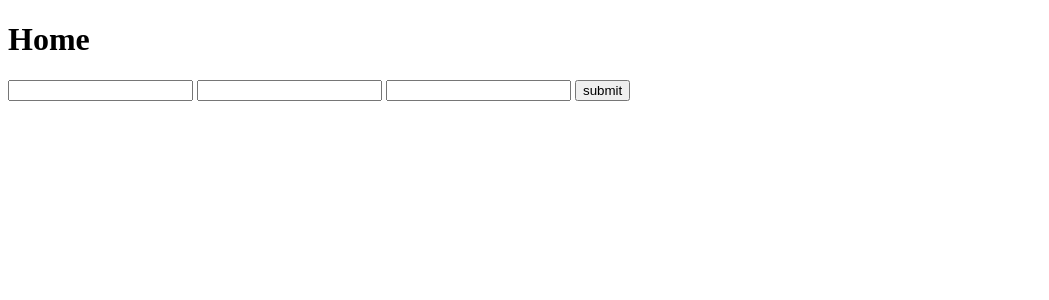
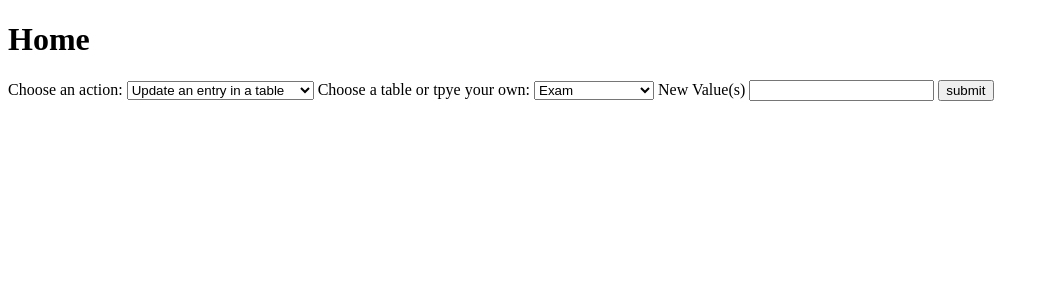
Before and after one commit to nhennigan/FYP, a Flask app: template backend/templates/admin_home.html in a window 1280 px wide. Shown: the part 26-326 px from the top of the page, without its empty margins (0-1049 px from the left). Run offline with Flask 2, Linux system fonts and the light colour scheme; the template is opened without the code that fills it, so the values that code supplies are empty.

Commit message:
nothing much workig but hello changed to main, modal seat not going map, email started, admin update started

```diff
--- /dev/null
+++ b/backend/main.py
@@ -0,0 +1,429 @@
+import os
+from flask import Flask, render_template,request,session,redirect,url_for,jsonify
+from flask_mail import Mail, Message
+import mysql.connector
+import schema2
+from mysql.connector import errorcode
+import functools
+#import seating_chart
+
+
+class DBManager:
+    def __init__(self, database='example', host="db", user="root", password_file=None):
+        pf = open(password_file, 'r')
+        self.connection = mysql.connector.connect(
+            user=user,
+            password=pf.read(),
+            host=host, # name of the mysql service as set in the docker-compose file
+            database=database,
+            auth_plugin='mysql_native_password'
+        )
+        pf.close()
+        self.cursor = self.connection.cursor(buffered=True)
+#        self.cursor(buffered=True)
+
+    def create_database_tables(self):
+        tables = schema2.get_tables()
+        data = schema2.get_data()
+        for table_name in tables:
+            table_description = tables[table_name]
+            try:
+                print("Creating table {}: ".format(table_name), end='')
+               # self.cursor.execute('DROP TABLE IF EXISTS %s ', (table_name,))
+                self.cursor.execute(table_description)
+            except mysql.connector.Error as err:
+                if err.errno == errorcode.ER_TABLE_EXISTS_ERROR:
+                    print("already exists.")
+                else:
+                    print(err.msg)
+            else:
+                self.connection.commit()
+                print("OK")
+
+    def sample_data(self):
+        data = schema2.get_data()
+        instructions = schema2.get_instructions()
+        names = schema2.get_names()
+        i=0
+        for item in data:
+            inst = instructions[i]
+            info = data[item]
+            i +=1
+            try:
+                self.cursor.executemany(inst,info)
+                self.connection.commit()
+            except mysql.connector.Error as err:
+                    print(err.msg)
+
+    def get_student_data(self,id_no):
+        self.cursor.execute('SELECT f_name,l_name FROM student WHERE student_id = %s ', (id_no,))
+        f_name,l_name = self.cursor.fetchone()
+        self.cursor.execute('SELECT course_code FROM course_student WHERE student_id = %s ', (id_no,))
+        course = self.cursor.fetchone()
+        return f_name,l_name,course
+
+    def get_locations(self,id_no):
+            locations=[]
+            self.cursor.execute('SELECT exam_id FROM student_exam WHERE student_id = %s ', (id_no,))
+            exams = self.cursor.fetchall()
+            for e in exams:
+                self.cursor.execute('SELECT venue FROM exam WHERE exam_id = %s ', (e[0],))
+                venue = self.cursor.fetchone();
+                locations.append(venue[0])
+            return locations
+
+    def get_calendar_date(self,id_no):
+        self.cursor.execute('SELECT exam_id FROM student_exam WHERE student_id = %s ', (id_no,))
+        exams = self.cursor.fetchall()
+
+
+    def get_exam_data(self,id_no):
+        exam_list_details=[]
+#        cursor2 = self.cursor(buffered=True)
+        self.cursor.execute('SELECT exam_id FROM student_exam WHERE student_id = %s ', (id_no,))
+        try:
+            exams = self.cursor.fetchall()
+        except mysql.connector.errors.InterfaceError as ie:
+            if ie.msg == 'No result set to fetch from.':
+        # no problem, we were just at the end of the result set
+                pass
+            else:
+                raise
+        for e in exams:
+            self.cursor.execute('SELECT module_code,time,exam_date,duration,venue,percent FROM exam WHERE exam_id = %s ', (e[0],))
+            code,time,exam_date,duration,venue,percent = self.cursor.fetchone()
+            self.cursor.execute('SELECT DAYNAME(%s)',(exam_date,))
+            exam_day = self.cursor.fetchone()
+            self.cursor.execute('SELECT name FROM module WHERE code = %s ', (code,))
+            name = self.cursor.fetchone()
+            self.cursor.execute('SELECT lecturer_notes FROM module WHERE code = %s ', (code,))
+            notes = self.cursor.fetchone()
+            self.cursor.execute('SELECT seat_no FROM seating WHERE student_id = %s AND exam_id = %s ', (id_no,e[0],))
+            seat_no = self.cursor.fetchone()
+            exam_object = Exam(code,time,exam_date,exam_day,duration,name,venue,percent,notes,seat_no)
+            exam_list_details.append(exam_object)
+        return exam_list_details
+
+    def get_lecturer_data(self,id_no):
+        lecturer_exam_list=[]
+        self.cursor.execute('SELECT f_name,l_name FROM lecturer where lecturer_id = %s ', (id_no,))
+        f_name,l_name = self.cursor.fetchone()
+        self.cursor.execute('SELECT mod_code FROM lect_module WHERE staff_id = %s ', (id_no,))
+        try:
+            modules = self.cursor.fetchall()
+        except mysql.connector.errors.InterfaceError as ie:
+            if ie.msg == 'No result set to fetch from.':
+        # no problem, we were just at the end of the result set
+                pass
+            else:
+                raise
+        for m in modules:
+            self.cursor.execute('SELECT time,exam_date,duration,venue,percent FROM exam WHERE module_code = %s ', (m[0],))
+            time,exam_date,duration,venue,percent = self.cursor.fetchone()
+            self.cursor.execute('SELECT name,lecturer_notes FROM module WHERE code = %s ', (m[0],))
+            name,notes = self.cursor.fetchone()
+            self.cursor.execute('SELECT DAYNAME(%s)',(exam_date,))
+            exam_day = self.cursor.fetchone()
+            exam = Exam(m,time,exam_date,exam_day,duration,name,venue,percent,notes,0)
+            lecturer_exam_list.append(exam)
+        lecturer_object = Lecturer(id_no,f_name,l_name,lecturer_exam_list)
+        print('In lecturer object')
+        return lecturer_object
+
+    def get_admin_data(self,id_no):
+        admin_exam_list=[]
+        self.cursor.execute('SELECT f_name,l_name FROM admin where staff_id = %s ', (id_no,))
+        f_name,l_name = self.cursor.fetchone()
+        self.cursor.execute('SELECT exam_id FROM organise WHERE staff_id = %s ', (id_no,))
+        try:
+            exams = self.cursor.fetchall()
+        except mysql.connector.errors.InterfaceError as ie:
+            if ie.msg == 'No result set to fetch from.':
+        # no problem, we were just at the end of the result set
+                pass
+            else:
+                raise
+        for e in exams:
+            self.cursor.execute('SELECT module_code,time,exam_date,duration,venue,percent FROM exam WHERE exam_id = %s ', (e[0],))
+            code,time,exam_date,duration,venue,percent = self.cursor.fetchone()
+            self.cursor.execute('SELECT DAYNAME(%s)',(exam_date,))
+            exam_day = self.cursor.fetchone()
+            self.cursor.execute('SELECT name FROM module WHERE code = %s ', (code,))
+            name = self.cursor.fetchone()
+            self.cursor.execute('SELECT lecturer_notes FROM module WHERE code = %s ', (code,))
+            notes = self.cursor.fetchone()
+            exam_object = Exam(code,time,exam_date,exam_day,duration,name,venue,percent,notes,0)
+            admin_exam_list.append(exam_object)
+        return admin_exam_list
+
+    def update_lecturer_notes(self,notes,module_code):
+        self.cursor.execute('UPDATE module SET lecturer_notes = %s WHERE code=%s', (notes,module_code))
+        self.connection.commit()
+
+
+class User:
+    def __init__(self,id_no,f_name,l_name,course):
+        self.id_no = id_no
+        self.f_name = f_name
+        self.l_name = l_name
+        self.course = course
+
+class Exam:
+    def __init__(self,module_code, time, exam_date,exam_day, duration,module_name,venue,percent,lecturer_notes,seat_no):
+        self.module_code = module_code
+        self.time = time
+        self.exam_date = exam_date
+        self.exam_day = exam_day
+        self.duration = duration
+        self.module_name = module_name
+        self.venue = venue
+        self.percent = percent
+        self.lecturer_notes = lecturer_notes
+        self.seat_no = seat_no
+
+
+class Lecturer:
+    def __init__(self,lecturer_id,f_name,l_name,exam_list):
+        self.lecturer_id = lecturer_id
+        self.f_name = f_name
+        self.l_name = l_name
+        self.exam_list = exam_list
+
+class Admin:
+    def __init__(self,staff_id,f_name,l_name,exam_list):
+        self.staff_id = staff_id
+        self.f_name = f_name
+        self.l_name = l_name
+        self.exam_list = exam_list
+
+server = Flask(__name__)
+mail= Mail(server)
+server.secret_key = 'super secret key'
+conn = None
+user_in = None
+
+server.config['MAIL_SERVER']='smtp.gmail.com'
+server.config['MAIL_PORT'] = 465
+server.config['MAIL_USERNAME'] = 'exam.timetable.updates@gmail.com'
+#server.config['MAIL_PASSWORD'] = 'fmjoukhqqbliejbw'
+server.config['MAIL_PASSWORD'] = 'Examtimetable'
+server.config['MAIL_USE_TLS'] = False
+server.config['MAIL_USE_SSL'] = True
+server.config['MAIL_DEBUG'] = True
+
+@server.route("/mail")
+def index():
+   msg = Message('Hello', sender = 'exam.timetable.updates@gmail.com', recipients = ['niamhhennigan@gmail.com'])
+   msg.body = "Hello Flask message sent from Flask-Mail"
+   mail.send(msg)
+   return "Sent"
+
+@server.route('/',methods = ['POST','GET'])
+def init():
+    msg=''
+    global conn
+    if not conn:
+        conn = DBManager(password_file='/run/secrets/db-password')
+        conn.create_database_tables()
+        conn.sample_data()
+    return render_template('login2.html',msg="start")
+
+@server.route('/login',methods = ['POST','GET'])
+def login():
+    msg = ''
+#    global user_in
+    if request.method == 'POST' and 'username' in request.form and 'password' in request.form:
+        username = request.form['username']
+        password = request.form['password']
+        conn.cursor.execute('SELECT * FROM student WHERE student_id = %s AND password = %s', (username, password, ))
+        student_account = conn.cursor.fetchone()
+        if student_account:
+            create_session(username,password)
+            user_in = 'student'
+            return redirect(url_for('home_page'))
+        else:
+            conn.cursor.execute('SELECT * FROM lecturer WHERE lecturer_id = %s AND password = %s', (username, password, ))
+        lecturer_account = conn.cursor.fetchone()
+        if lecturer_account:
+            create_session(username,password)
+            user_in = 'lecturer'
+            return redirect(url_for('lect_home_page'))
+        else:
+            conn.cursor.execute('SELECT * FROM admin WHERE staff_id = %s AND password = %s', (username, password, ))
+        admin_account = conn.cursor.fetchone()
+        if admin_account:
+            create_session(username,password)
+            user_in='admin'
+            return redirect(url_for('admin_home_page'))
+            #need to finish creating the admin objects and finsih the url
+        else:
+           msg = 'Incorrect username / password !'
+    return redirect(url_for('login_again', msg = msg))
+
+def create_session(username,password):
+    session['loggedin'] = True
+    session['id'] = password
+    session["username"] = username
+
+def login_required(func):
+    @functools.wraps(func)
+    def secure_function(*args, **kwargs):
+        if "username" not in session:
+            return redirect(url_for("login_again"))
+        return func()
+    return secure_function
+
+#this method needs testing
+@server.route('/logout/')
+def logout():
+    #this may need to be session.pop()
+    session.clear()
+    return redirect(url_for("login_again"))
+
+@server.route('/home/', methods = ['POST','GET'])
+@login_required
+def home_page():
+#    global user_in
+#    if user_in == 'student':
+    f_name,l_name,course = conn.get_student_data(session["username"])
+    exam_list = conn.get_exam_data(session["username"])
+    user_in = User(session["username"],f_name,l_name,course)
+    return render_template('home.html',user=user_in,exams=exam_list,m=0)
+#    elif user_in == 'admin':
+#        conn.cursor.execute('SELECT f_name,l_name FROM admin WHERE staff_id = %s', (session["username"],))
+#        f_name,l_name = conn.cursor.fetchone()
+#        exams = conn.get_admin_data(session["username"])
+#        admin = Admin(session["username"],f_name,l_name,exams)
+#        return render_template('admin_home.html',user = admin)
+#    return render_template('home.html',user=user_in,exams=exam_list)
+
+@server.route('/home/seating_chart',methods = ['POST','GET'])
+@login_required
+def plot_seating_chart():
+    if request.method == 'POST' and 'venue' in request.form and 'seat_no' in request.form:
+#        seating_chart.plot_seating(request.form['venue'],request.form['seat_no'])
+        kingfisher_length =3
+        kingfisher_breadth = 4
+        bailey_allen_length = 20
+        bailet_allen_breadth = 30
+        if venue == "Kingfisher":
+            length = kingfisher_length
+            breadth = kingfisher_breadth
+        else:
+            length = bailey_allen_length
+            breadth = bailet_allen_breadth
+
+        mat = []
+        for i in range(length):
+            rowList = []
+            for j in range(breadth):
+                # you need to increment through dataList here, like this:
+                rowList.append(1)
+            mat.append(rowList)
+    return render_template('seat.html', m= mat)
+#   return redirect(url_for(home_page))
+
+
+@server.route('/admin_home/', methods = ['POST','GET'])
+@login_required
+def admin_home_page():
+    conn.cursor.execute('SELECT f_name,l_name FROM admin WHERE staff_id = %s', (session["username"],))
+    f_name,l_name = conn.cursor.fetchone()
+    exams = conn.get_admin_data(session["username"])
+    admin = Admin(session["username"],f_name,l_name,exams)
+    return render_template('admin_home.html',user = admin)
+
+@server.route('/admin_updates/', methods = ['POST','GET'])
+@login_required
+def admin_updates():
+    if request.method == 'POST' and 'actions' in request.form and 'tables' in request.form :
+#        return render_template('info.html',u=request.form["actions"])
+        if request.form["actions"] == "UPDATE" and 'updated_attribute' in request.form and 'updated_info' in request.form:
+            conn.cursor.execute('UPDATE %s SET %s=%s where ')
+#        conn.update_lecturer_notes(request.form['notes'],request.form['module_code'])
+            return redirect(url_for('admin_home_page'))
+    return redirect(url_for('admin_home_page'))
+
+
+@server.route('/lect_home/')
+@login_required
+def lect_home_page():
+    lecturer_info = conn.get_lecturer_data(session["username"])
+    return render_template('lect_home.html',lecturer = lecturer_info)
+
+@server.route('/lecturer_updates/', methods = ['POST','GET'])
+@login_required
+def update_lect_notes():
+    if request.method == 'POST' and 'notes' in request.form and 'module_code' in request.form:
+        conn.update_lecturer_notes(request.form['notes'],request.form['module_code'])
+        return redirect(url_for('lect_home_page'))
+    return redirect(url_for('lect_home_page'))
+
+@server.route('/calendarview/')
+@login_required
+def calendar_page():
+    conn.cursor.execute("SELECT id, title, url, type, UNIX_TIMESTAMP(start_date)*1000 as start, UNIX_TIMESTAMP(end_date)*1000 as end FROM event")
+    id, title, url,type,start,end = conn.cursor.fetchone()
+    js = [{'success' : 1, 'result': {'id': id, 'title':title,'url':url,'class':type,'start':start,'end':end}}]
+    #rows = conn.cursor.fetchone()
+    resp = jsonify({'success' : 1, 'result' : rows})
+    resp.status_code = 200
+    r = {
+            "id": 293,
+            "title": "Event 1",
+            "url": "http://example.com",
+            "class": "event-important",
+            "start": 12039485678000,
+            "end": 1234576967000
+        }
+    jr = jsonify({'success' : 1, 'result' : r})
+    return js
+
+#    return render_template('calendar.html',r=rows)
+
+#@server.route('/modal/')
+#def modal():
+#    return render_template('modal.html')
+
+@server.route('/mapview/',methods = ['POST','GET'])
+@login_required
+def map_page():
+    venues = conn.get_locations(session["username"])
+    return render_template('map.html',locations=venues)
+
+@server.route('/examofficeinfo/')
+@login_required
+def info_page():
+    return render_template('modal.html')
+
+
+@server.route('/calendar_events/')
+@login_required
+def calendar_events():
+    try:
+        conn.cursor.execute("SELECT id, title, url, type, UNIX_TIMESTAMP(start_date)*1000 as start,UNIX_TIMESTAMP(end_date)*1000 as end FROM event")
+        rows = conn.cursor.fetchall()
+        resp = jsonify({'success' : 1, 'result' : rows})
+        resp.status_code = 200
+#        r = {
+#		"id": 293,
+#		"title": "Event 1",
+#		"url": "http://example.com",
+#		"class": "event-important",
+#		"start": 12039485678000,
+#		"end": 1234576967000
+#	}
+#        jr = jsonify({'success' : 1, 'result' : r})
+#        jr.status_code = 200
+
+        return resp
+    except Exception as e:
+        print(e)
+
+@server.route('/login_again')
+def login_again():
+    return render_template('login2.html',msg="Please Log In")
+
+if __name__ == '__main__':
+    server.run(debug= True)
+#    mail.init_app(server)
--- a/backend/templates/admin_home.html
+++ b/backend/templates/admin_home.html
@@ -41,10 +41,32 @@
       </table>
 
 	{%endfor%}
-	        <form action = "http://127.0.0.1:5000/admin_updates" method = "post">
-		<input type = "text" name = "module_code" />
-		<input type = "text" name = "attributes" />
-		<input type = "text" name = "updated info" />
+	<form action = "http://127.0.0.1:5000/admin_updates" method = "post">
+	<label for="actions">Choose an action:</label>
+	  <select id="actions" name="actions">
+	    <option value="CREATE">Create new entry in a table</option>
+	    <option value="DELETE">Delete an entry from a table</option>
+	    <option value="UPDATE" selected>Update an entry in a table</option>
+	  </select>
+
+	 <label for="tables">Choose a table or tpye your own:</label>
+          <select id="tables" name="tables">
+            <option value="student">Student</option>
+            <option value="admin">Admin</option>
+            <option value="lecturer" selected>Exam</option>
+            <option value="module">Module</option>
+            <option value="exam" selected>Exam</option>
+            <option value="course" >Course</option>
+            <option value="lect_module">Lect_module</option>
+            <option value="organise" >Organise</option>
+            <option value="student_exam">Student_exam</option>
+            <option value="course_module">Course_module</option>
+            <option value="student_module">Student_module</option>
+            <option value="course_student">Course_student</option>
+          </select>
+
+	 <label for="updated info">New Value(s)</label>
+		<input id="updated_info" type = "text" name = "updated_info" />
                 <input type = "submit" value = "submit" />
               </form>
 {% endblock %}
--- a/backend/templates/base.html
+++ b/backend/templates/base.html
@@ -78,56 +78,4 @@ th {
     </body>
 
 
-        <script>
-        // Get the modal
-
-        var modalparent = document.getElementsByClassName("modal_multi");
-
-        // Get the button that opens the modal
-
-        var modal_btn_multi = document.getElementsByClassName("myBtn_multi");
-
-        // Get the <span> element that closes the modal
-        var span_close_multi = document.getElementsByClassName("close_multi");
-
-        // When the user clicks the button, open the modal
-        function setDataIndex() {
-
-            for (i = 0; i < modal_btn_multi.length; i++)
-            {
-                modal_btn_multi[i].setAttribute('data-index', i);
-                modalparent[i].setAttribute('data-index', i);
-                span_close_multi[i].setAttribute('data-index', i);
-            }
-        }
-
-
-
-        for (i = 0; i < modal_btn_multi.length; i++)
-        {
-            modal_btn_multi[i].onclick = function() {
-                var ElementIndex = this.getAttribute('data-index');
-                modalparent[ElementIndex].style.display = "block";
-            };
-
-            // When the user clicks on <span> (x), close the modal
-            span_close_multi[i].onclick = function() {
-                var ElementIndex = this.getAttribute('data-index');
-                modalparent[ElementIndex].style.display = "none";
-            };
-
-        }
-
-        window.onload = function() {
-
-            setDataIndex();
-        };
-
-        window.onclick = function(event) {
-            if (event.target === modalparent[event.target.getAttribute('data-index')]) {
-                modalparent[event.target.getAttribute('data-index')].style.display = "none";
-            }
-        };
-
-    </script>
 </html>
--- a/backend/templates/info.html
+++ b/backend/templates/info.html
@@ -2,5 +2,5 @@
 
 {% block content %}
       <h1>Info</h1>
-
+      {{u}}
 {% endblock %}
```
Also changed, not shown: backend/templates/home.html (+92 -5 lines), 1 other file.
